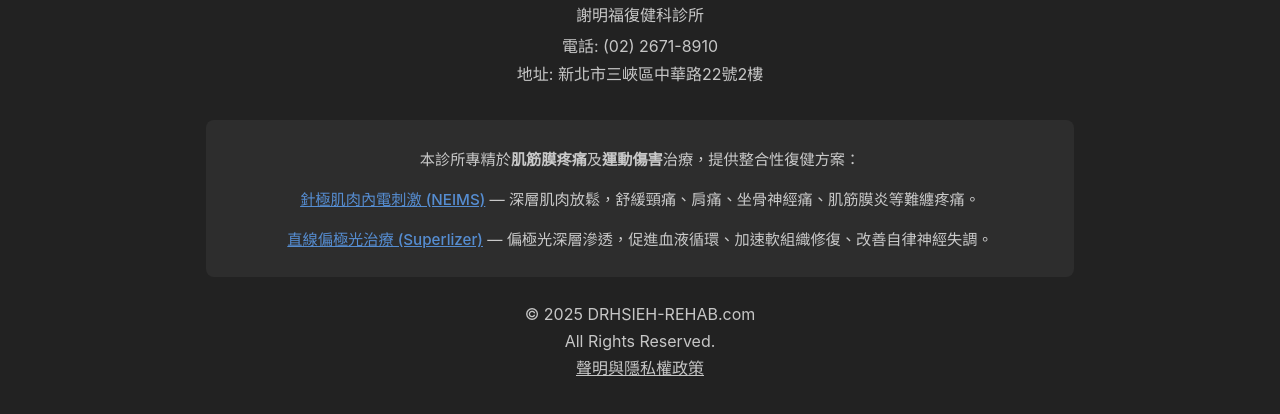
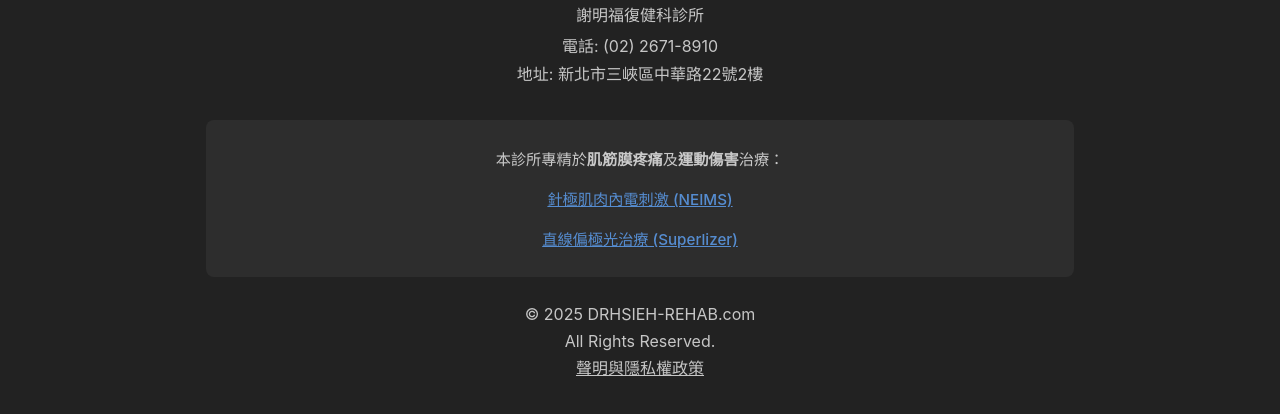
Before and after one commit to donald0124/drhsieh-rehab-website, an Astro site: page / in a window 1280 px wide. Shown: the part 8288-8702 px from the top of the page. Built offline with nearby package versions, Linux system fonts and the light colour scheme; Astro itself is replaced by a stand-in of ours.

Commit message:
feat(layout): 精簡特色治療方式區塊的描述，提升可讀性

```diff
--- a/src/layouts/BaseLayout.astro
+++ b/src/layouts/BaseLayout.astro
@@ -165,15 +165,13 @@ const absoluteOgImageURL = new URL(ogImage, Astro.site).href;
             <!-- SEO 優化：特色治療方式區塊 -->
             <div style="margin-top: 2rem; padding: 1.5rem; background-color: rgba(255,255,255,0.05); border-radius: 8px; font-size: 0.95rem; line-height: 1.6;">
                 <p style="margin-bottom: 1rem; font-weight: 500;">
-                    本診所專精於<strong>肌筋膜疼痛</strong>及<strong>運動傷害</strong>治療，提供整合性復健方案：
+                    本診所專精於<strong>肌筋膜疼痛</strong>及<strong>運動傷害</strong>治療：
                 </p>
                 <p style="margin-bottom: 1rem;">
-                    <a href="/blog/neims/" style="color: #60a5fa; text-decoration: underline; font-weight: 500;">針極肌肉內電刺激 (NEIMS)</a> —
-                    深層肌肉放鬆，舒緩頸痛、肩痛、坐骨神經痛、肌筋膜炎等難纏疼痛。
+                    <a href="/blog/neims/" style="color: #60a5fa; text-decoration: underline; font-weight: 500;">針極肌肉內電刺激 (NEIMS)</a>
                 </p>
                 <p style="margin-bottom: 0;">
-                    <a href="/blog/superlizer/" style="color: #60a5fa; text-decoration: underline; font-weight: 500;">直線偏極光治療 (Superlizer)</a> —
-                    偏極光深層滲透，促進血液循環、加速軟組織修復、改善自律神經失調。
+                    <a href="/blog/superlizer/" style="color: #60a5fa; text-decoration: underline; font-weight: 500;">直線偏極光治療 (Superlizer)</a>
                 </p>
             </div>
 
```
